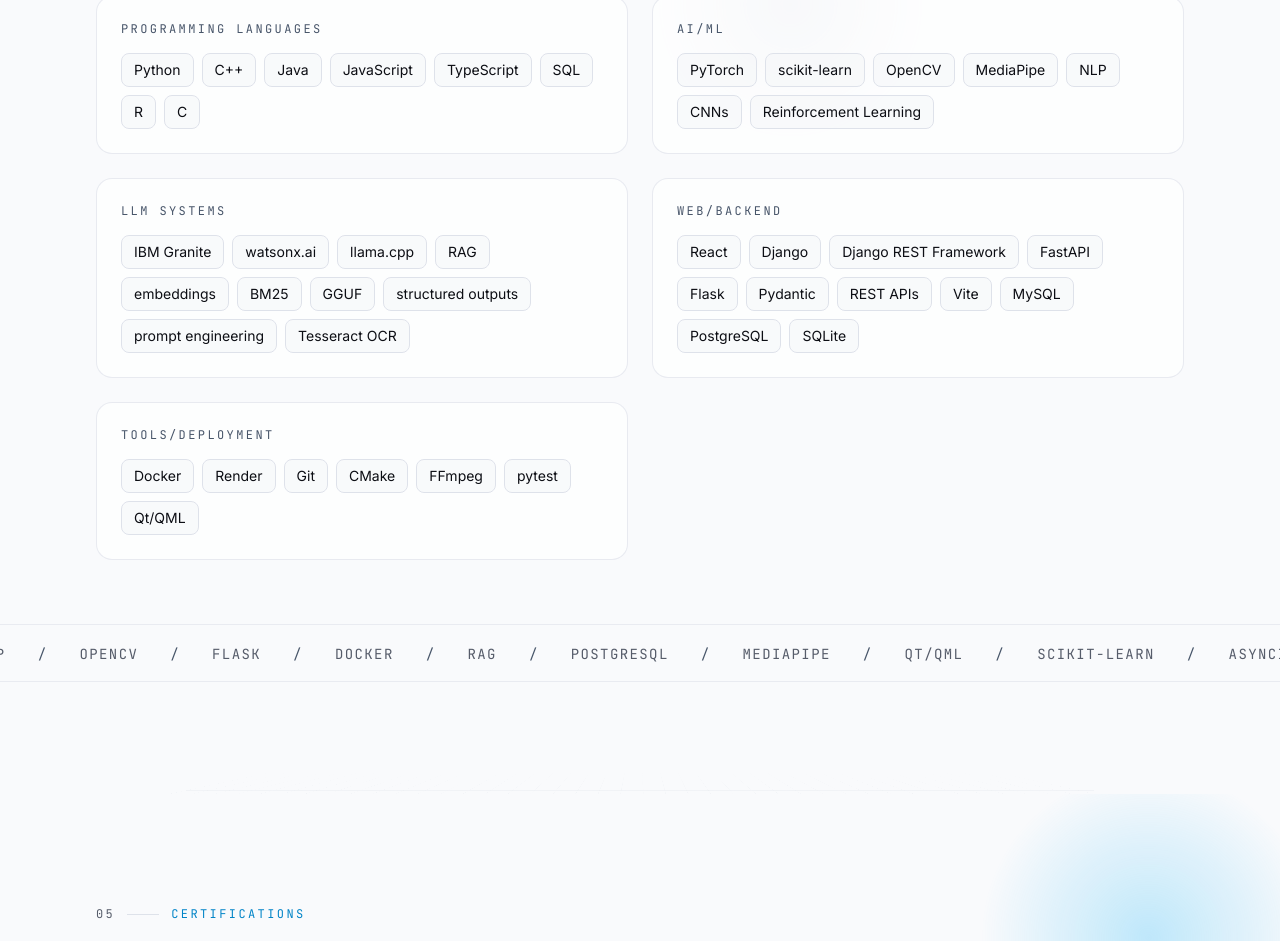
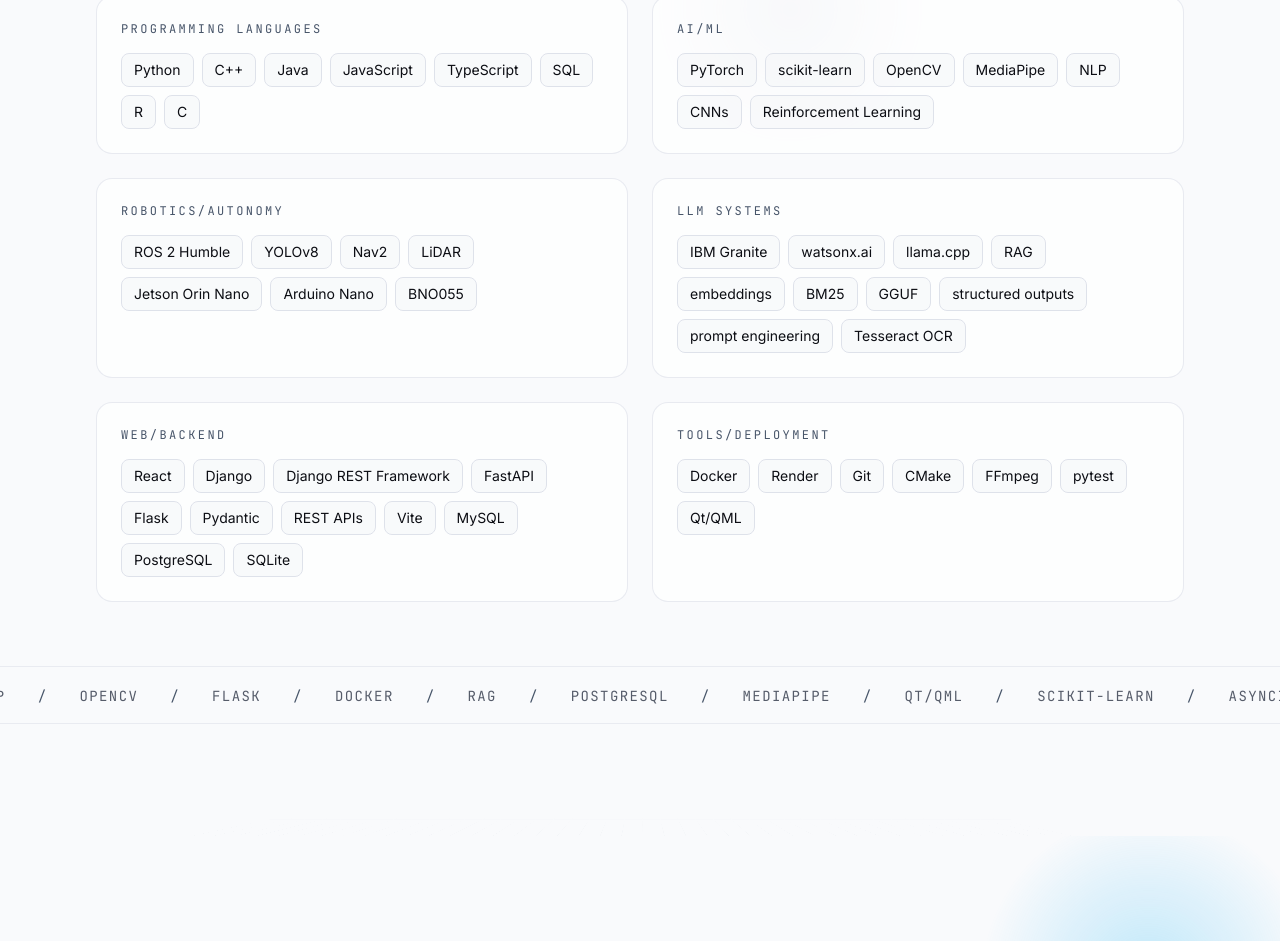
Before and after one commit to unity-darshthakkar/unity-darshthakkar.github.io, a React (Vite) app: page / in a window 1280 px wide. Shown: the part 5811-6752 px from the top of the page. Built offline with nearby package versions, Linux system fonts and the light colour scheme.

Commit message:
Add robotics and autonomy skills section

```diff
--- a/src/data/content.js
+++ b/src/data/content.js
@@ -229,6 +229,10 @@
     items: ['PyTorch', 'scikit-learn', 'OpenCV', 'MediaPipe', 'NLP', 'CNNs', 'Reinforcement Learning'],
   },
   {
+    group: 'Robotics/Autonomy',
+    items: ['ROS 2 Humble', 'YOLOv8', 'Nav2', 'LiDAR', 'Jetson Orin Nano', 'Arduino Nano', 'BNO055'],
+  },
+  {
     group: 'LLM Systems',
     items: [
       'IBM Granite',
```
